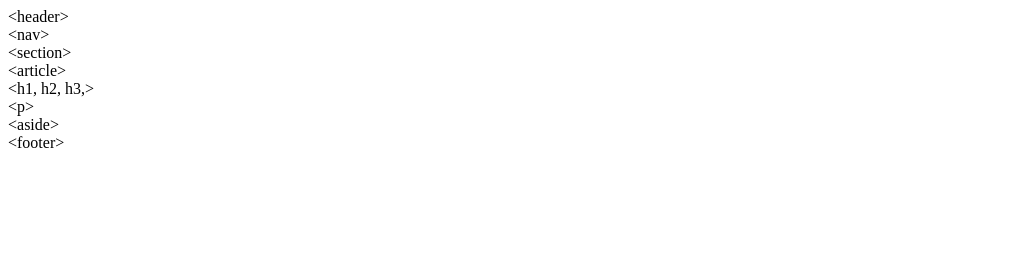
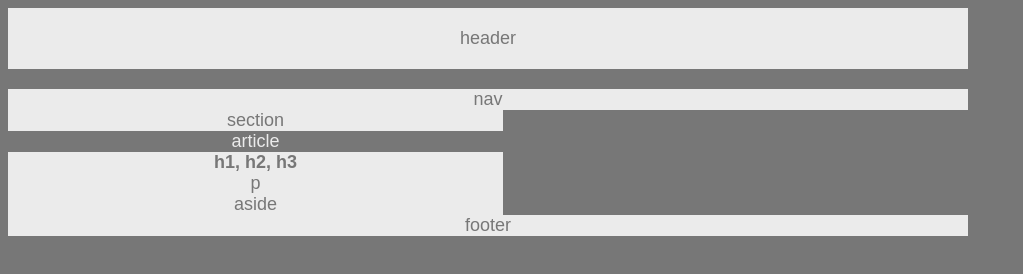
Before and after one commit to SansterSee/HW-Wireframe, a plain HTML site: page index.html in a window 1280 px wide. Shown: the whole page, without its empty margins (0-1023 px from the left). Drawn offline with Linux system fonts and the light colour scheme.

Commit message:
setup font style on html

```diff
--- a/index.html
+++ b/index.html
@@ -10,34 +10,34 @@
 
 <body>
     <header>
-        &lt;header&gt;
+        header
     </header>
 
     <nav>
-        &lt;nav&gt;
+        nav
     </nav>
 
     <section>
-        &lt;section&gt;
+        section
         <article>
-            &lt;article&gt;
+            article
 
             <div id="box1">
-                &lt;h1, h2, h3,&gt;
+                <strong>h1, h2, h3</strong>
             </div>
 
             <div id="box2">
-                &lt;p&gt;
+                p
             </div>
         </article>
     </section>
 
     <aside>
-        &lt;aside&gt;
+        aside
     </aside>
 
     <footer>
-        &lt;footer&gt;
+        footer
     </footer>
 
 
--- a/style.css
+++ b/style.css
@@ -1,39 +1,63 @@
 
 /* Wireframe HW */
 
+* {
+    box-sizing: border-box;
+    text-align: center;
+}
 
 body    {
-
+    font-family: 'Arial', 'Helvetica Neue', Helvetica, sans-serif;
+    color: #777;
+    background: #777;
+    width: 960px;
+    font-size: 18px;
 }
 
 header  {
+    background: #ebebeb;
+    width: 100%;
+    padding: 20px;
+    margin-bottom: 20px;
 
 }
 
 nav {
+    background: #ebebeb;
 
 }
 
 section {
-
+    background: #ebebeb;
+    width: 495px;
+    float: left;
 }
 
 article {
-
+    color: #ebebeb;
+    background: #777;
 }
 
 #box1   {
+    color: #777;
+    background: #ebebeb;
 
 }
 
 #box2   {
-
+    color: #777;
+    background: #ebebeb;
 }
 
 aside   {
-
+    color: #777;
+    background: #ebebeb;
+    width: 495px;
+    float: left;
 }
 
+
 footer  {
-
+    background: #ebebeb;
+    clear: both;
 }
```
